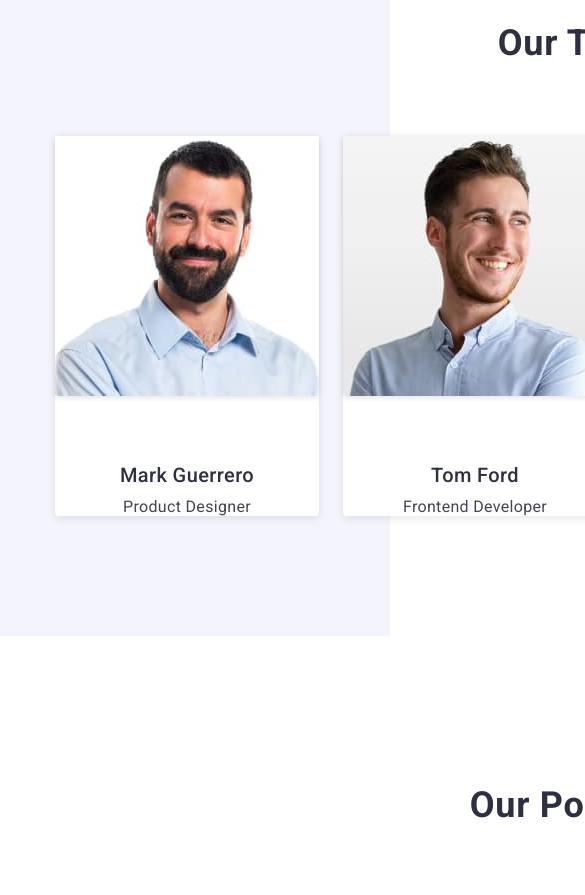
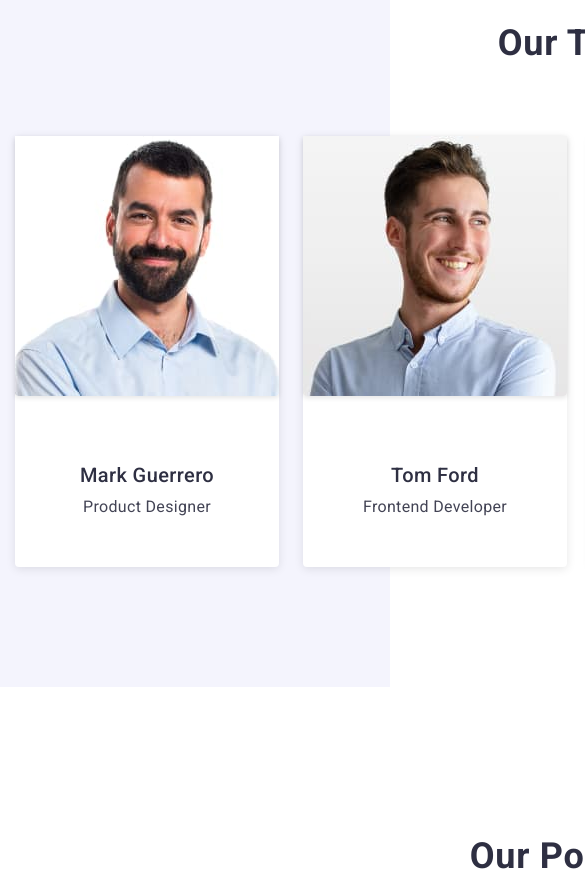
Before and after one commit to Serhii-Palamarchuk/goit-markup-hw-03, a plain HTML site: page index.html in a window 390 px wide. Shown: the part 1260-2155 px from the top of the page, 585 px wide, since content can reach past the window. Drawn offline with nearby package versions, Linux system fonts and the light colour scheme.

Commit message:
Refactor team section styles for improved layout and responsiveness

```diff
--- a/css/styles.css
+++ b/css/styles.css
@@ -275,24 +275,23 @@ header .contacts ul li {
 
 .team-ul {
   display: flex;
-  gap: 24px;
   justify-content: center;
-  max-width: 1200px;
+  column-gap: 24px;
+  row-gap: 48px;
+  padding: 0;
   margin: 0 auto;
 }
 
 .team-li {
   text-align: center;
   background-color: #ffffff;
-  width: 264px;
-  height: 380px;
-
+  width: auto;
   box-shadow: 0 2px 10px rgba(0, 0, 0, 0.1);
   border-radius: 0px 0px 4px 4px;
-  flex-direction: column;
-  align-items: center;
-  justify-content: space-between;
-  gap: 15px;
+}
+
+.team-li:first-child {
+  width: calc((100% - 3 * 24px) / 4);
 }
 
 .team-li:hover {
```
